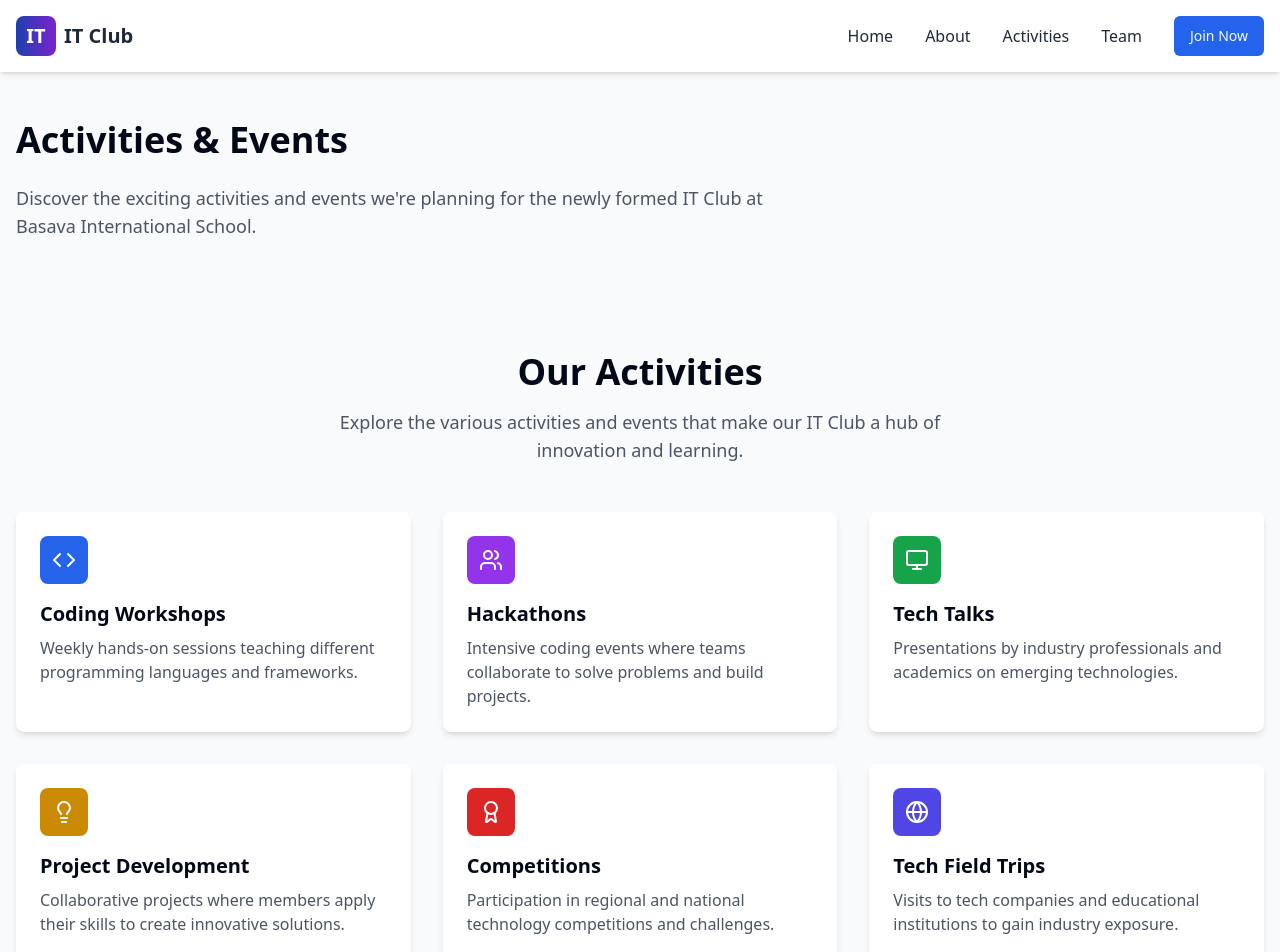
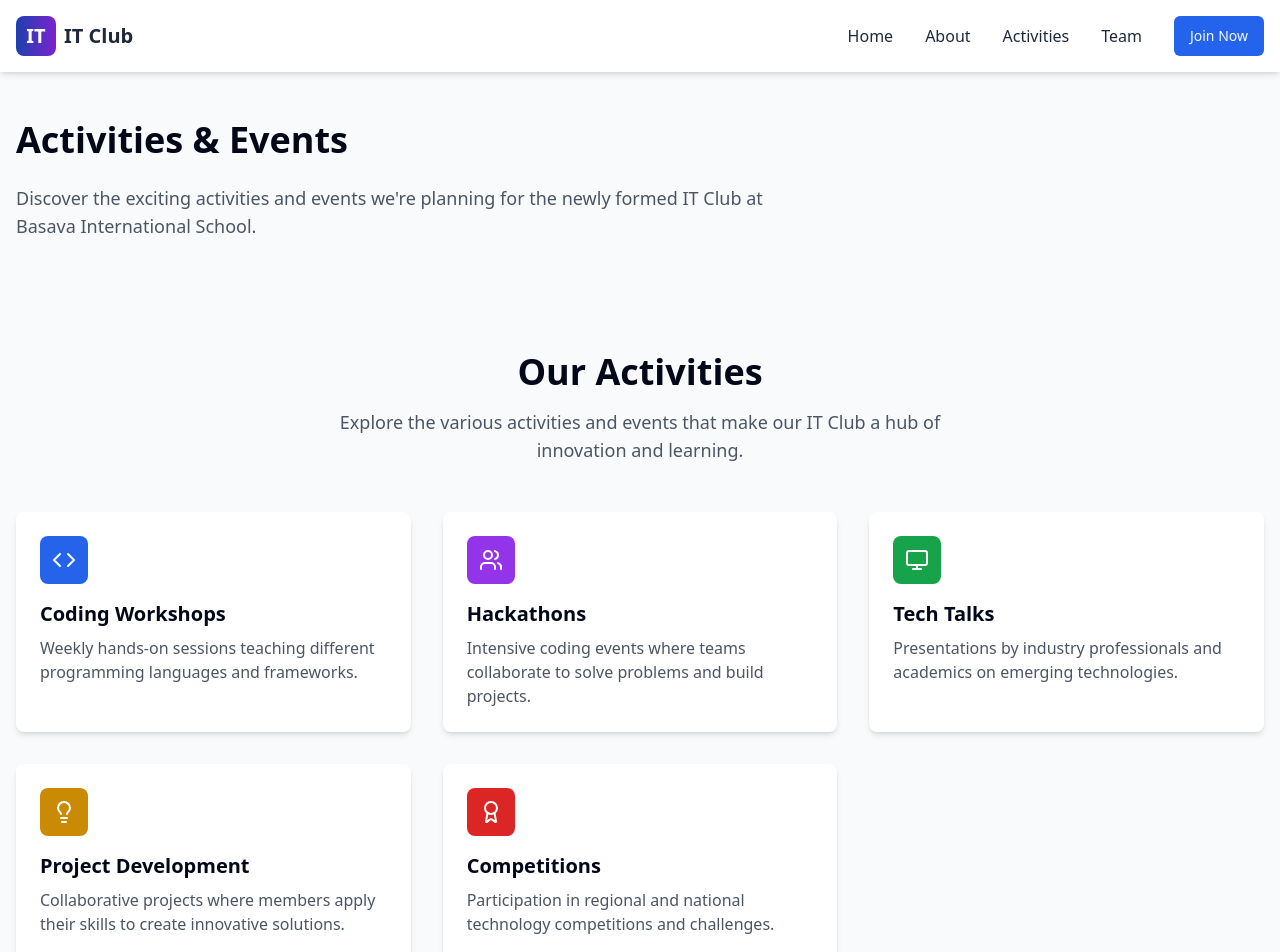
Before and after one commit to Reyansh-Varshney/basavaitclub, a React (Vite) app: page /activities in a window 1280 px wide. Shown: the top 952 px of the page. Built offline with nearby package versions, Linux system fonts and the light colour scheme.

Commit message:
Remove Tech Field Trips
Remove the Tech Field Trips activity from the ActivitiesSection component.

```diff
--- a/src/components/ActivitiesSection.tsx
+++ b/src/components/ActivitiesSection.tsx
@@ -1,7 +1,7 @@
 
 import React from 'react';
 import { Card, CardContent } from '@/components/ui/card';
-import { Code, Users, Monitor, Lightbulb, Award, Globe } from 'lucide-react';
+import { Code, Users, Monitor, Lightbulb, Award } from 'lucide-react';
 
 interface ActivityCardProps {
   title: string;
@@ -56,12 +56,6 @@ const ActivitiesSection = () => {
       icon: <Award className="text-white" />,
       color: "bg-red-600",
     },
-    {
-      title: "Tech Field Trips",
-      description: "Visits to tech companies and educational institutions to gain industry exposure.",
-      icon: <Globe className="text-white" />,
-      color: "bg-indigo-600",
-    },
   ];
 
   return (
```
